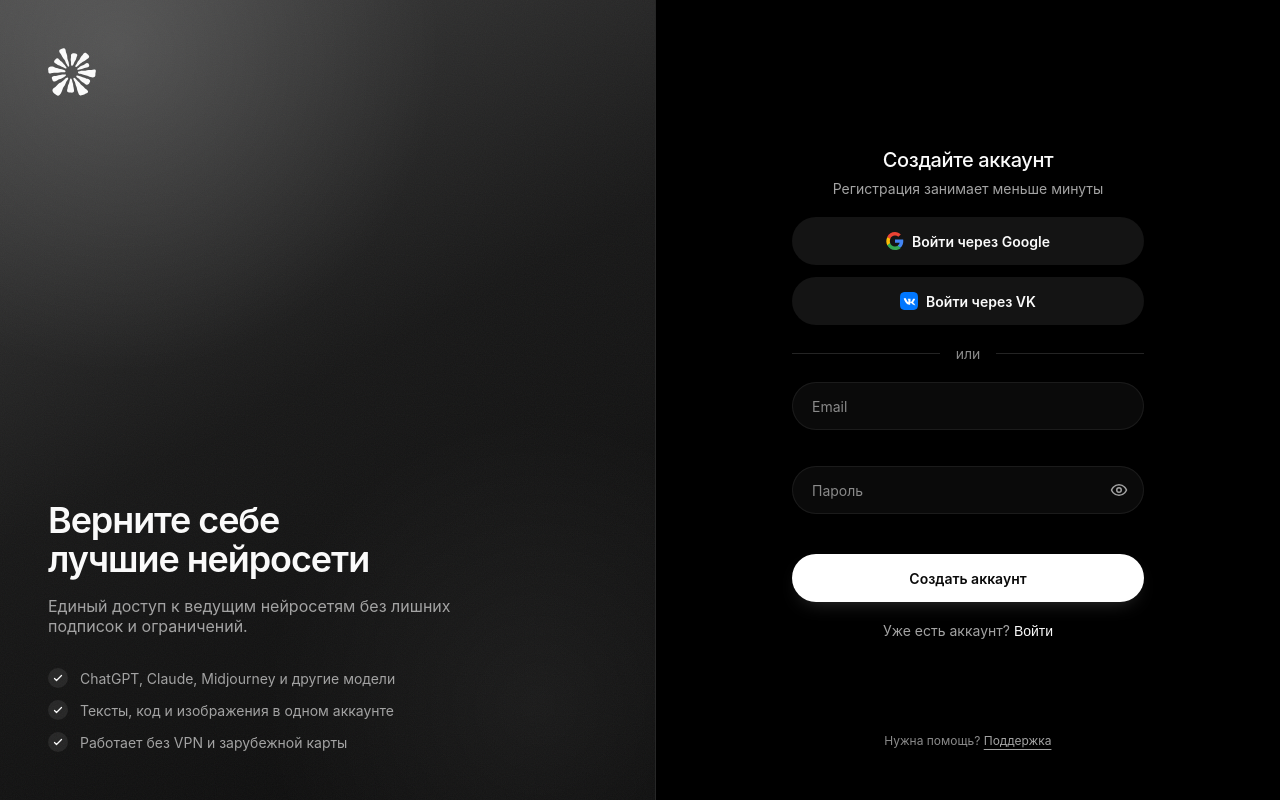
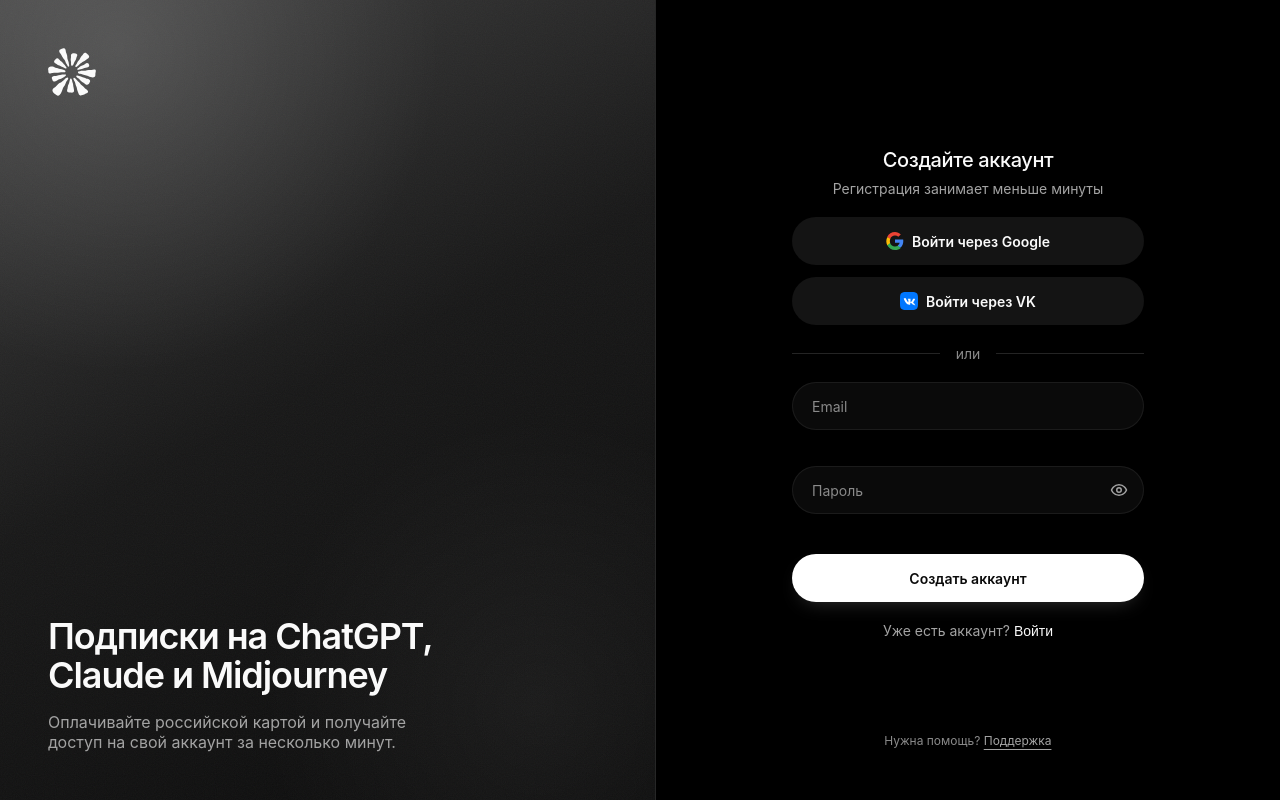
Before and after one commit to sunopiusme/genora, a Next.js app in the folder apps/web/: page /login in a window 1280 px wide. Built offline with nearby package versions, Linux system fonts and the light colour scheme.

Commit message:
feat: update brand panel headline and remove benefits list
Co-authored-by: Tarrant Harris <112315171+sunopiusme@users.noreply.github.com>

```diff
--- a/apps/web/app/(auth)/brand-panel.module.css
+++ b/apps/web/app/(auth)/brand-panel.module.css
@@ -44,10 +44,6 @@
 }
 
 .tagline {
-  display: none;
-}
-
-.benefits {
   display: none;
 }
 
@@ -104,30 +100,4 @@
     text-wrap: pretty;
   }
 
-  .benefits {
-    display: flex;
-    flex-direction: column;
-    gap: var(--space-3);
-    margin: var(--space-8) 0 0;
-    padding: 0;
-    list-style: none;
-  }
-
-  .benefit {
-    display: flex;
-    align-items: center;
-    gap: var(--space-3);
-    font-size: var(--text-sm);
-    color: var(--color-foreground-muted);
-  }
-
-  .benefitIcon {
-    width: 1.25rem;
-    height: 1.25rem;
-    flex-shrink: 0;
-    padding: 0.25rem;
-    border-radius: var(--radius-full);
-    background-color: rgb(255 255 255 / 0.08);
-    color: var(--color-foreground);
-  }
 }
--- a/apps/web/app/(auth)/brand-panel.tsx
+++ b/apps/web/app/(auth)/brand-panel.tsx
@@ -1,12 +1,6 @@
 import { Logo } from "@genora/ui";
 
 import styles from "./brand-panel.module.css";
-
-const BENEFITS = [
-  "ChatGPT, Claude, Midjourney и другие модели",
-  "Тексты, код и изображения в одном аккаунте",
-  "Работает без VPN и зарубежной карты",
-];
 
 export function BrandPanel() {
   return (
@@ -14,39 +8,14 @@ export function BrandPanel() {
       <Logo className={styles.logo} />
 
       <div className={styles.brandBottom}>
-        <h1 className={styles.headline}>Верните себе лучшие нейросети</h1>
+        <h1 className={styles.headline}>
+          Подписки на ChatGPT, Claude и Midjourney
+        </h1>
         <p className={styles.tagline}>
-          Единый доступ к ведущим нейросетям без лишних подписок и ограничений.
+          Оплачивайте российской картой и получайте доступ на свой аккаунт за
+          несколько минут.
         </p>
-
-        <ul className={styles.benefits}>
-          {BENEFITS.map((benefit) => (
-            <li key={benefit} className={styles.benefit}>
-              <CheckIcon />
-              {benefit}
-            </li>
-          ))}
-        </ul>
       </div>
     </section>
   );
 }
-
-function CheckIcon() {
-  return (
-    <svg
-      viewBox="0 0 24 24"
-      fill="none"
-      className={styles.benefitIcon}
-      aria-hidden="true"
-    >
-      <path
-        d="m5 13 4 4L19 7"
-        stroke="currentColor"
-        strokeWidth="2.5"
-        strokeLinecap="round"
-        strokeLinejoin="round"
-      />
-    </svg>
-  );
-}
```
